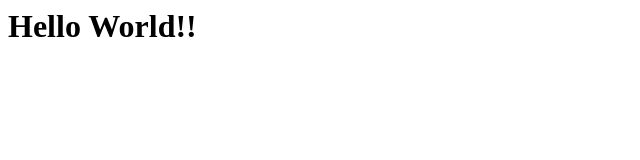
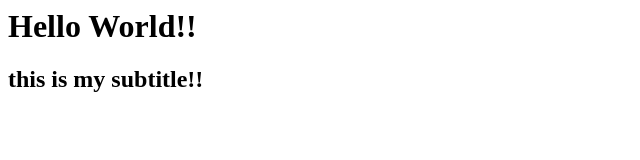
Before and after one commit to sabri916/fantastic-website-v2.0, a plain HTML site: page index.html in a window 1280 px wide. Shown: the whole page, without its empty margins (0-640 px from the left). Drawn offline with Linux system fonts and the light colour scheme.

Commit message:
Added subtitle

```diff
--- a/index.html
+++ b/index.html
@@ -5,5 +5,6 @@
 
     <body>
         <h1>Hello World!!</h1>
+        <h2>this is my subtitle!!</h2>
     </body>
 </html>
```
